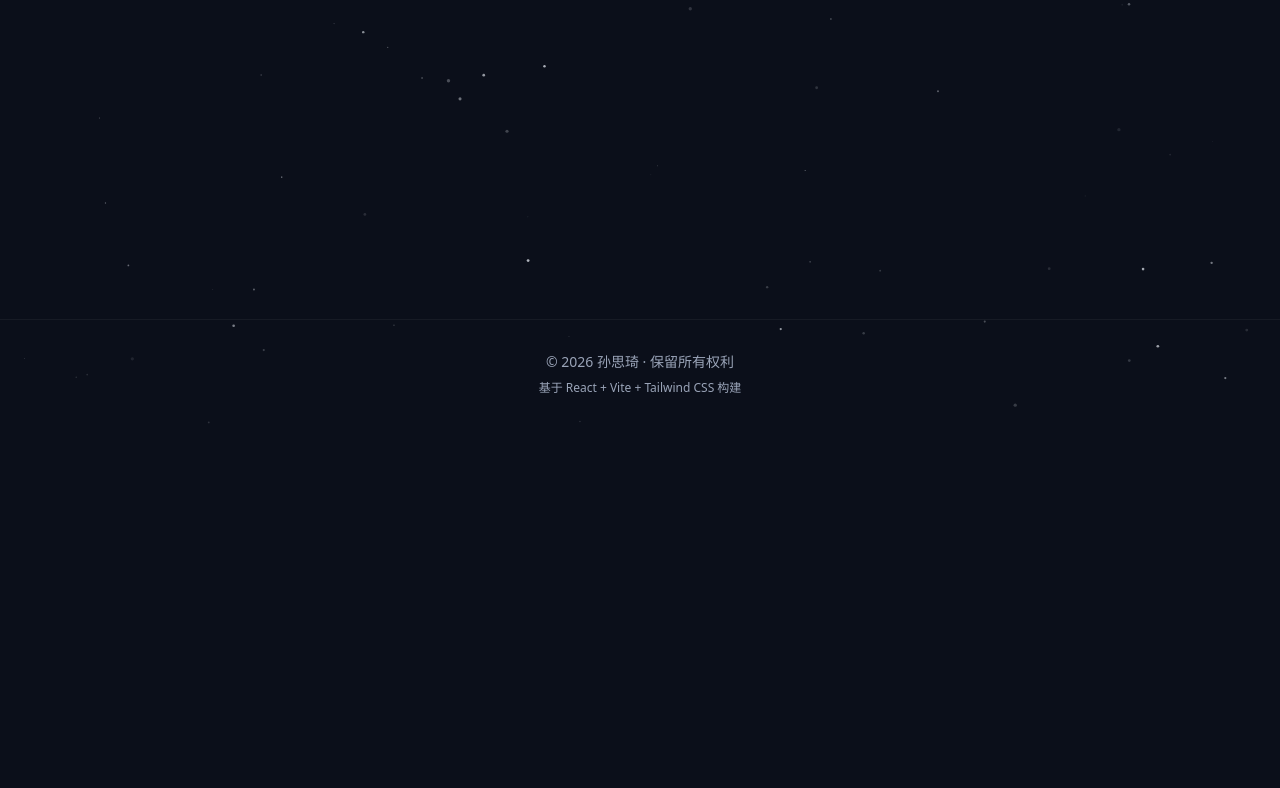
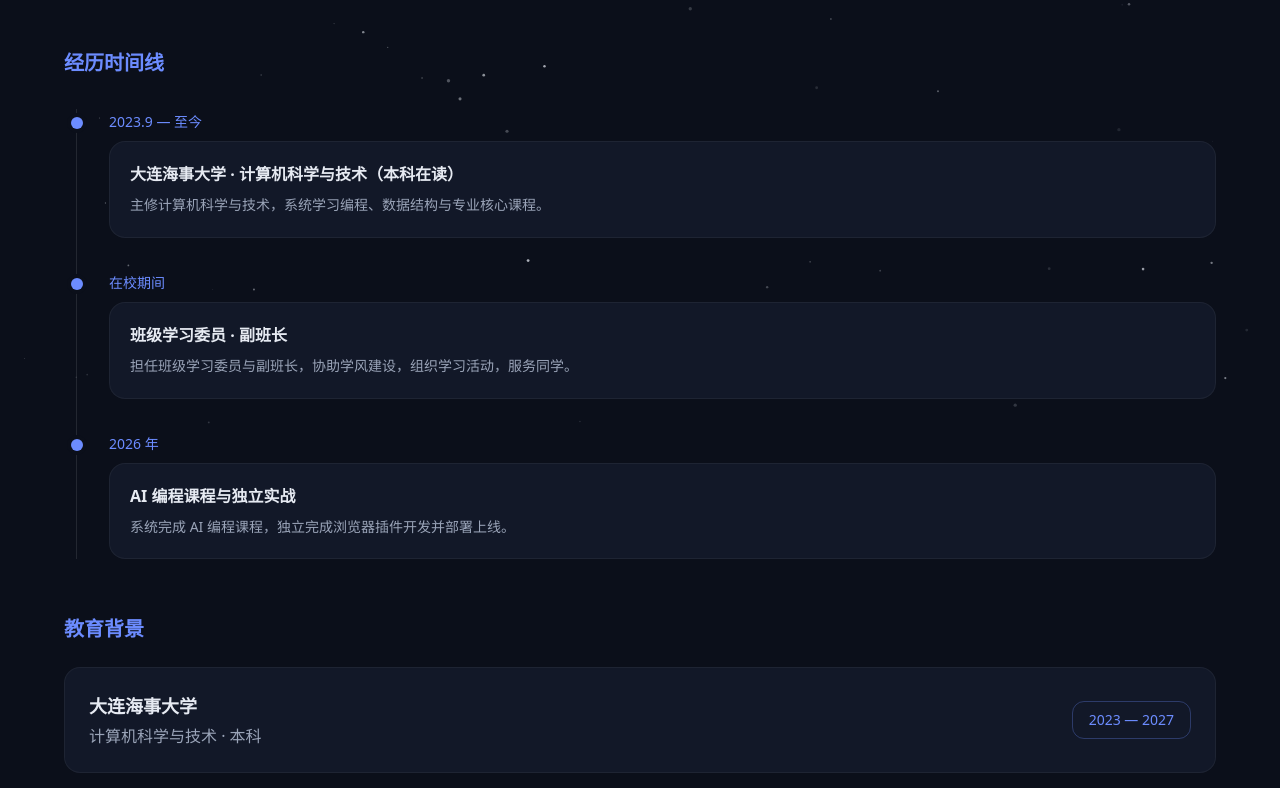
Before and after one commit to SunSiqi1108/myshow, a React (Vite) app: page /about in a window 1280 px wide. Shown: the part 372-1160 px from the top of the page. Before the commit the page ends 800 px from the top, so only its background shows below. Built offline with nearby package versions, Linux system fonts and the light colour scheme.

Commit message:
新增个人介绍页面

```diff
--- a/src/pages/About.tsx
+++ b/src/pages/About.tsx
@@ -1,6 +1,81 @@
-import PageShell from '../components/PageShell'
+// 时间线条目类型（后续迁移到 api/profile 层的经历数据）
+interface TimelineItem {
+  date: string
+  title: string
+  desc: string
+}
 
-// 关于页占位：后续实现个人介绍 + 经历时间线 + 教育背景（FR-03）
+// 经历时间线数据：按时间先后排列
+const TIMELINE: TimelineItem[] = [
+  {
+    date: '2023.9 — 至今',
+    title: '大连海事大学 · 计算机科学与技术（本科在读）',
+    desc: '主修计算机科学与技术，系统学习编程、数据结构与专业核心课程。',
+  },
+  {
+    date: '在校期间',
+    title: '班级学习委员 · 副班长',
+    desc: '担任班级学习委员与副班长，协助学风建设，组织学习活动，服务同学。',
+  },
+  {
+    date: '2026 年',
+    title: 'AI 编程课程与独立实战',
+    desc: '系统完成 AI 编程课程，独立完成浏览器插件开发并部署上线。',
+  },
+]
+
+// 关于页：个人简介 + 经历时间线 + 教育背景
 export default function About() {
-  return <PageShell title="关于我" desc="个人介绍、经历时间线与教育背景将在这里呈现。" />
+  return (
+    <div className="mx-auto max-w-site px-4 py-16 sm:px-6 sm:py-20">
+      <h1 className="text-3xl font-bold sm:text-4xl">关于我</h1>
+
+      {/* 个人简介：第一人称一段话 */}
+      <section className="mt-10">
+        <h2 className="text-xl font-semibold text-accent">个人简介</h2>
+        <p className="mt-4 max-w-3xl leading-loose text-muted">
+          我是一名计算机科学与技术专业的学生，热衷AI应用与前端开发，喜欢用AI工具把想法快速变成真实作品。从浏览器插件到全栈摘要工具，我做过多个AI辅助的实战项目，并在一次次从0到1的实践中，持续打磨自己的工程能力与产品思维。
+        </p>
+      </section>
+
+      {/* 经历时间线：左侧竖线 + 圆点，卡片悬浮微浮起 */}
+      <section className="mt-14">
+        <h2 className="text-xl font-semibold text-accent">经历时间线</h2>
+        <div className="relative ml-3 mt-8 space-y-8 border-l border-white/10 pl-8">
+          {TIMELINE.map((item) => (
+            <div key={item.title} className="relative">
+              {/* 圆点：压在线上，ring 用背景色制造“断开”视觉效果 */}
+              <span
+                aria-hidden="true"
+                className="absolute -left-[38px] top-2 h-3 w-3 rounded-full bg-accent ring-4 ring-base"
+              />
+              <time className="text-sm font-medium text-accent">
+                {item.date}
+              </time>
+              <div className="transition-fast mt-2 rounded-2xl border border-white/5 bg-card p-5 hover:-translate-y-1 hover:border-accent/30 hover:shadow-lg">
+                <h3 className="font-semibold">{item.title}</h3>
+                <p className="mt-2 text-sm leading-relaxed text-muted">
+                  {item.desc}
+                </p>
+              </div>
+            </div>
+          ))}
+        </div>
+      </section>
+
+      {/* 教育背景卡片 */}
+      <section className="mt-14">
+        <h2 className="text-xl font-semibold text-accent">教育背景</h2>
+        <div className="transition-fast mt-6 flex flex-col gap-4 rounded-2xl border border-white/5 bg-card p-6 hover:-translate-y-1 hover:border-accent/30 hover:shadow-lg sm:flex-row sm:items-center sm:justify-between">
+          <div>
+            <h3 className="text-lg font-semibold">大连海事大学</h3>
+            <p className="mt-1 text-muted">计算机科学与技术 · 本科</p>
+          </div>
+          <span className="w-fit rounded-xl border border-accent/30 px-4 py-2 text-sm text-accent">
+            2023 — 2027
+          </span>
+        </div>
+      </section>
+    </div>
+  )
 }
```
